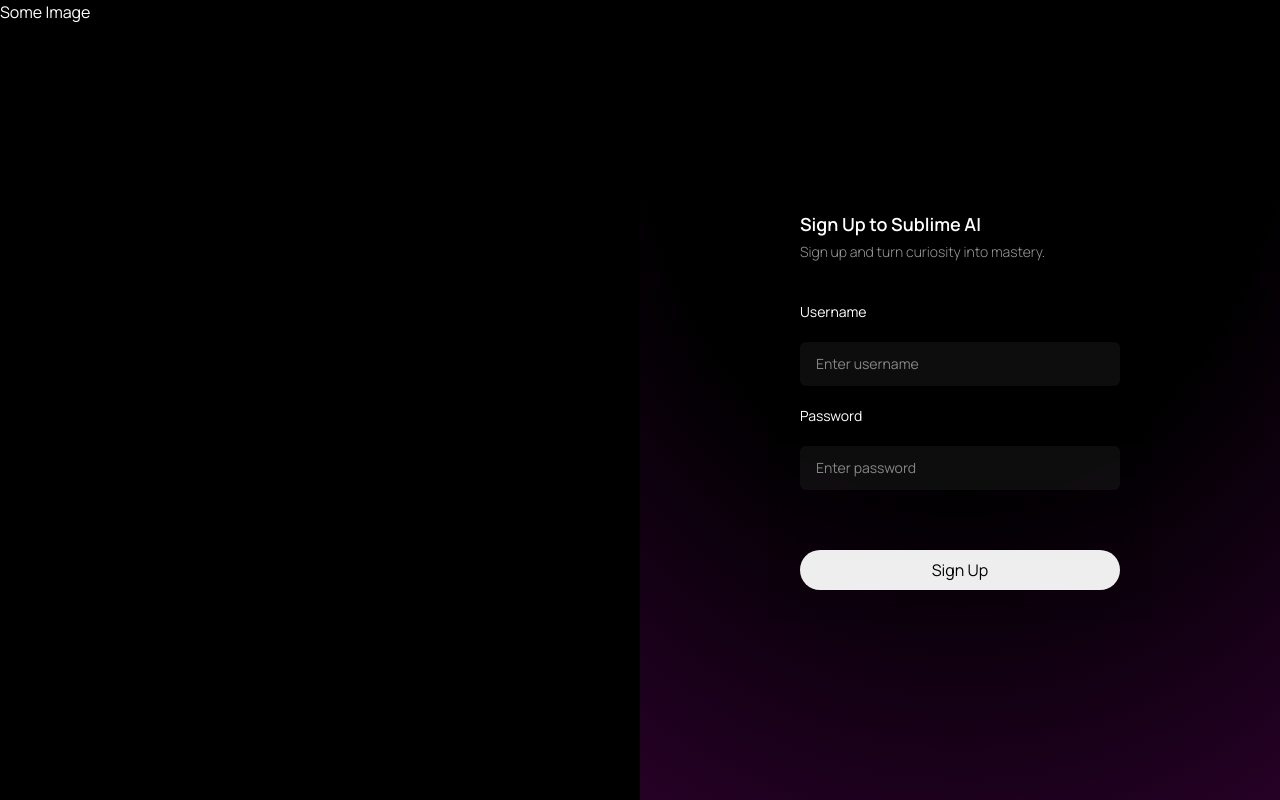
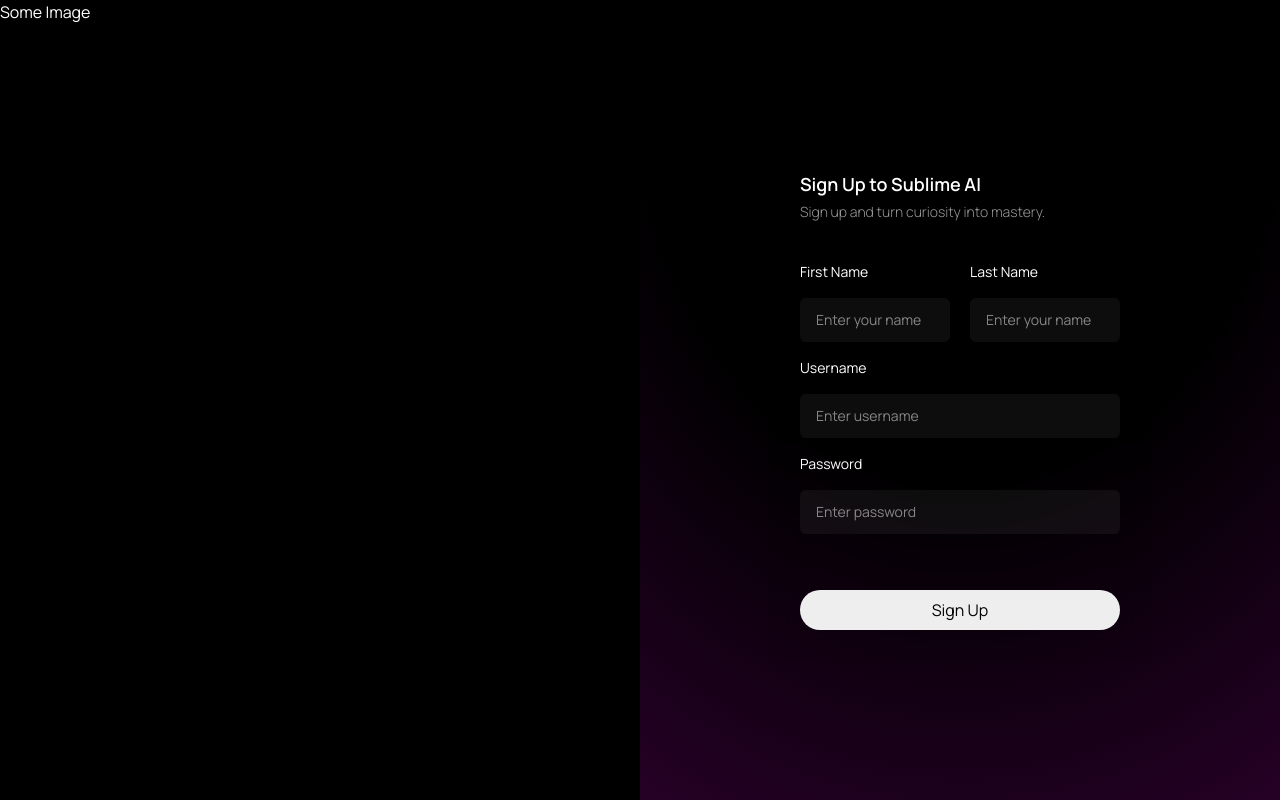
Before and after one commit to saral-gupta7/sublime-iq, a Next.js app: page /sign-up in a window 1280 px wide. Built offline with nearby package versions, Linux system fonts and the light colour scheme.

Commit message:
update course content section and rendered markdown

```diff
--- a/app/(auth)/sign-in/page.tsx
+++ b/app/(auth)/sign-in/page.tsx
@@ -1,9 +1,101 @@
+"use client";
+import { useState } from "react";
+import axios from "axios";
+import { useRouter } from "next/navigation";
 const SignIn = () => {
+  const router = useRouter();
+  const [username, setUsername] = useState("");
+  const [password, setPassword] = useState("");
+  const [statusMessage, setStatusMessage] = useState("");
+
+  const handleSubmit = async (e: React.FormEvent) => {
+    e.preventDefault();
+
+    if (!username.trim() || !password.trim()) {
+      setStatusMessage("Username and password are required.");
+      return;
+    }
+    try {
+      const res = await axios.post("/api/registerUser", { username, password });
+
+      if (res.data.message) {
+        setTimeout(() => {
+          router.push("/");
+        }, 1500);
+      }
+      setStatusMessage(res.data.message || "User created Successfully");
+      setPassword("");
+      setUsername("");
+    } catch (error) {
+      let errorMessage = "Failed to create user";
+      if (axios.isAxiosError(error) && error.response?.data?.error) {
+        errorMessage = error.response.data.error;
+      }
+      setStatusMessage(errorMessage);
+    }
+  };
+
   return (
-    <section className="h-screen w-full overflow-hidden text-white">
+    <section className="h-screen w-screen overflow-hidden text-white">
       <div className="w-full h-full grid grid-cols-2">
         <div>
           <h1>Some Image</h1>
+        </div>
+        <div className="relative flex justify-center items-center bg-amber-950 flex-col gap-5">
+          <div
+            className="absolute inset-0 z-0"
+            style={{
+              background:
+                "radial-gradient(125% 125% at 50% 10%, #000000 40%, #350136 100%)",
+            }}
+          />
+          <div
+            className="absolute inset-0 z-0"
+            style={{
+              background:
+                "radial-gradient(125% 125% at 50% 100%, 40%, #350136 100%)",
+            }}
+          />
+          <div className="p-8 flex flex-col gap-10 z-10 backdrop-blur-xl">
+            <div className="flex flex-col gap-1">
+              <h1 className="text-lg font-semibold">Sign In to Sublime AI</h1>
+              <p className="text-sm font-light text-white/60">
+                Let&apos;s begin your journey!
+              </p>
+            </div>
+            <form onSubmit={handleSubmit} className="flex flex-col gap-5">
+              <label htmlFor="username" className="text-sm">
+                Username
+              </label>
+              <input
+                type="text"
+                placeholder="Enter username"
+                className="w-80 px-4 py-3 rounded-md text-white placeholder:text-sm text-sm bg-white/5"
+                value={username}
+                onChange={(e) => setUsername(e.target.value)}
+              />
+
+              <label htmlFor="password" className="text-sm">
+                Password
+              </label>
+              <input
+                type="password"
+                placeholder="Enter password"
+                className="w-80 px-4 py-3  rounded-md placeholder:text-sm  text-sm bg-white/5"
+                value={password}
+                onChange={(e) => setPassword(e.target.value)}
+              />
+              <button
+                className="bg-[#eee] text-black px-4 py-2 rounded-full mt-10"
+                type="submit"
+              >
+                Sign In
+              </button>
+            </form>
+            {statusMessage && (
+              <p className="text-sm text-green-300 pt-2">{statusMessage}</p>
+            )}
+          </div>
         </div>
       </div>
     </section>
--- a/app/(auth)/sign-up/page.tsx
+++ b/app/(auth)/sign-up/page.tsx
@@ -5,6 +5,8 @@
 const SignUp = () => {
   const router = useRouter();
   const [username, setUsername] = useState("");
+  const [firstName, setFirstName] = useState("");
+  const [lastName, setLastName] = useState("");
   const [password, setPassword] = useState("");
   const [statusMessage, setStatusMessage] = useState("");
 
@@ -16,7 +18,12 @@
       return;
     }
     try {
-      const res = await axios.post("/api/registerUser", { username, password });
+      const res = await axios.post("/api/registerUser", {
+        username,
+        password,
+        firstName,
+        lastName,
+      });
 
       if (res.data.message) {
         setTimeout(() => {
@@ -26,6 +33,8 @@
       setStatusMessage(res.data.message || "User created Successfully");
       setPassword("");
       setUsername("");
+      setFirstName("");
+      setLastName("");
     } catch (error) {
       let errorMessage = "Failed to create user";
       if (axios.isAxiosError(error) && error.response?.data?.error) {
@@ -49,13 +58,6 @@
                 "radial-gradient(125% 125% at 50% 10%, #000000 40%, #350136 100%)",
             }}
           />
-          <div
-            className="absolute inset-0 z-0"
-            style={{
-              background:
-                "radial-gradient(125% 125% at 50% 100%, 40%, #350136 100%)",
-            }}
-          />
           <div className="p-8 flex flex-col gap-10 z-10 backdrop-blur-xl">
             <div className="flex flex-col gap-1">
               <h1 className="text-lg font-semibold">Sign Up to Sublime AI</h1>
@@ -63,7 +65,34 @@
                 Sign up and turn curiosity into mastery.
               </p>
             </div>
-            <form onSubmit={handleSubmit} className="flex flex-col gap-5">
+            <form onSubmit={handleSubmit} className="flex flex-col gap-4">
+              <div className="flex gap-5">
+                <div className="flex flex-col gap-4">
+                  <label htmlFor="name" className="text-sm">
+                    First Name
+                  </label>
+                  <input
+                    type="text"
+                    placeholder="Enter your name"
+                    className="w-37.5 px-4 py-3 rounded-md text-white placeholder:text-sm text-sm bg-white/5"
+                    value={firstName}
+                    onChange={(e) => setFirstName(e.target.value)}
+                  />
+                </div>
+
+                <div className="flex flex-col gap-4">
+                  <label htmlFor="name" className="text-sm">
+                    Last Name
+                  </label>
+                  <input
+                    type="text"
+                    placeholder="Enter your name"
+                    className="w-37.5 px-4 py-3 rounded-md text-white placeholder:text-sm text-sm bg-white/5"
+                    value={lastName}
+                    onChange={(e) => setLastName(e.target.value)}
+                  />
+                </div>
+              </div>
               <label htmlFor="username" className="text-sm">
                 Username
               </label>
--- /dev/null
+++ b/app/api/loginUser/route.ts
@@ -0,0 +1,56 @@
+import bcrypt from "bcrypt";
+import { NextResponse, NextRequest } from "next/server";
+import jwt from "jsonwebtoken";
+import prisma from "@/lib/prisma";
+
+const JWT_SECRET = process.env.JWT_SECRET!;
+
+export async function POST(req: NextRequest) {
+  try {
+    const { username, password } = await req.json();
+    const user = await prisma.user.findUnique({
+      where: { username },
+    });
+
+    if (!user) {
+      console.error("User not found!");
+      return NextResponse.json({ error: "User not found" }, { status: 404 });
+    }
+
+    const isPasswordCorrect = bcrypt.compare(password, user.password);
+
+    if (!isPasswordCorrect) {
+      return NextResponse.json(
+        {
+          error: "Incorrect Password. Please try again",
+        },
+        {
+          status: 401,
+        }
+      );
+    }
+
+    const token = jwt.sign(
+      {
+        id: user.id,
+        username: user.username,
+        password: user.password,
+      },
+      JWT_SECRET,
+      { expiresIn: "7d" }
+    );
+
+    return NextResponse.json({
+      message: "Login successful",
+      token,
+      user: {
+        id: user.id,
+        username: user.username,
+        firstName: user.firstName,
+      },
+    });
+  } catch (error) {
+    console.error("Login error", error);
+    return NextResponse.json({ error: "Server error" }, { status: 500 });
+  }
+}
```
